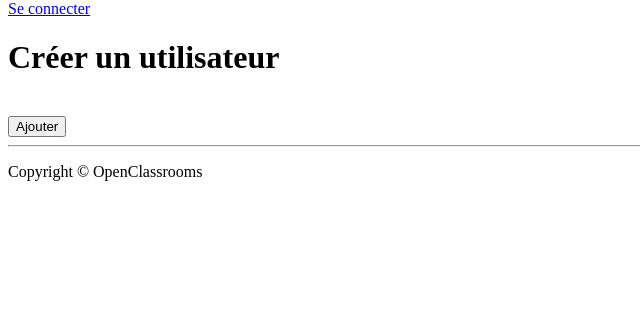
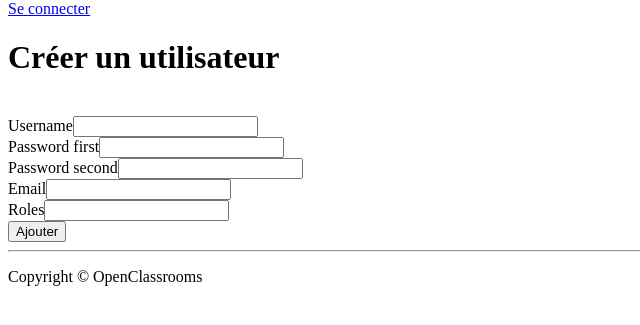
Before and after one commit to AEcalle/ToDoAndCo, a Symfony app: template templates/user/create.html.twig in a window 1280 px wide. Shown: the part 55-380 px from the top of the page, without its empty margins (0-640 px from the left). Run offline with Twig, Linux system fonts and the light colour scheme; the template is opened without the code that fills it, so the values that code supplies are empty; form fields are guessed from the names that the template uses; some libraries are stand-ins or nearby versions.

Commit message:
Improve Front (#24)

```diff
--- a/templates/base.html.twig
+++ b/templates/base.html.twig
@@ -13,10 +13,10 @@
         {% endblock %}
     </head>
     <body>
-                <nav class="navbar navbar-light navbar-fixed-top" style="background-color: #e3f2fd;" role="navigation">
+        <nav class="navbar navbar-light" style="background-color: #e3f2fd;" role="navigation">
             <div class="container">
                 <div class="navbar-header">
-                    <a class="navbar-brand" href="#">To Do List app</a>
+                    <a class="navbar-brand" href="{{ path('homepage') }}">To Do List app</a>
 
                     <img src="{{ asset('build/img/Logo_OpenClassrooms.png') }}" alt="OpenClassrooms" />
                 </div>
@@ -25,7 +25,8 @@
 
         <!-- Page Content -->
         <div class="container">
-            <div class="row">
+            <div class="row my-3">
+                <div class="col-12">
                     {% if app.user %}
                         {% if 'ROLE_ADMIN' in app.user.roles %}
                             <a href="{{ path('user_create') }}" class="btn btn-primary">Créer un utilisateur</a>
@@ -37,9 +38,10 @@
                     <a href="{{ path('login') }}" class="btn btn-success">Se connecter</a>
                     {% endif %}
                 </div>
+            </div>
 
-            <div class="row">
-                <div class="col-md-12">
+            <div class="row  my-3">
+                <div class="col-12">
                     {% for flash_message in app.session.flashBag.get('success') %}
                         <div class="alert alert-success" role="alert">
                             <strong>Superbe !</strong> {{ flash_message }}
@@ -53,14 +55,14 @@
                     {% endfor %}
 
                     {% block header_title %}{% endblock %}
-                    {% block header_img %}<img class="slide-image" src="{{ asset('build/img/todolist_homepage.jpg') }}" alt="todo list">{% endblock %}
+                    {% block header_img %}<img class="w-100 img-fluid" src="{{ asset('build/img/todolist_homepage.jpg') }}" alt="todo list">{% endblock %}
                 </div>
             </div>
 
             <br />
 
-            <div class="row">
-                <div class="col-md-12">
+            <div class="row my-3">
+                <div class="col-12">
                     {% block body %}{% endblock %}
                 </div>
             </div>
--- a/templates/task/edit.html.twig
+++ b/templates/task/edit.html.twig
@@ -8,7 +8,11 @@
                     {{ error.message }}
                 </div>
             {% endfor %}
-            <button type="submit" class="btn btn-success pull-right">Modifier</button>
+            {{ form_label(form.title, 'Titre') }}
+            {{ form_widget(form.title, {'attr': {'class':'form-control'}}) }}
+            {{ form_label(form.content, 'Contenu') }}
+            {{ form_widget(form.content, {'attr': {'class':'form-control', 'rows':'5'}}) }}
+            <button type="submit" class="btn btn-success my-3">Modifier</button>
         {{ form_end(form) }}
     </div>
 {% endblock %}
--- a/templates/user/create.html.twig
+++ b/templates/user/create.html.twig
@@ -5,14 +5,20 @@
 
 {% block body %}
     <div class="row">
+            <div class="col-12 col-lg-4">
             {{ form_start(form, {'action' : path('user_create')}) }}
                 {% for error in form.vars.errors %}
                     <div class="invalid-feedback d-block">
                         {{ error.message }}
                     </div>
                 {% endfor %}
-
-            <button type="submit" class="btn btn-success pull-right">Ajouter</button>
+                {{ form_row(form.username, {'attr': {'class':'form-control'}}) }}
+                {{ form_row(form.password.first, {'attr': {'class':'form-control'}}) }}
+                {{ form_row(form.password.second, {'attr': {'class':'form-control'}}) }}
+                {{ form_row(form.email, {'attr': {'class':'form-control'}}) }}
+                {{ form_row(form.roles, {'attr': {'class':'form-control'}}) }}
+                <button type="submit" class="btn btn-success my-3">Ajouter</button>
             {{ form_end(form) }}
         </div>
+    </div>
 {% endblock %}
```
Also changed, not shown: assets/styles/app.css (+1 -24 lines), templates/default/index.html.twig (+5 -4 lines), templates/security/login.html.twig (+12 -9 lines), templates/task/create.html.twig (+7 -1 lines), templates/task/list.html.twig (+18 -9 lines), templates/user/edit.html.twig (+6 -2 lines). Lines whose indentation alone changed are shown as unchanged.
